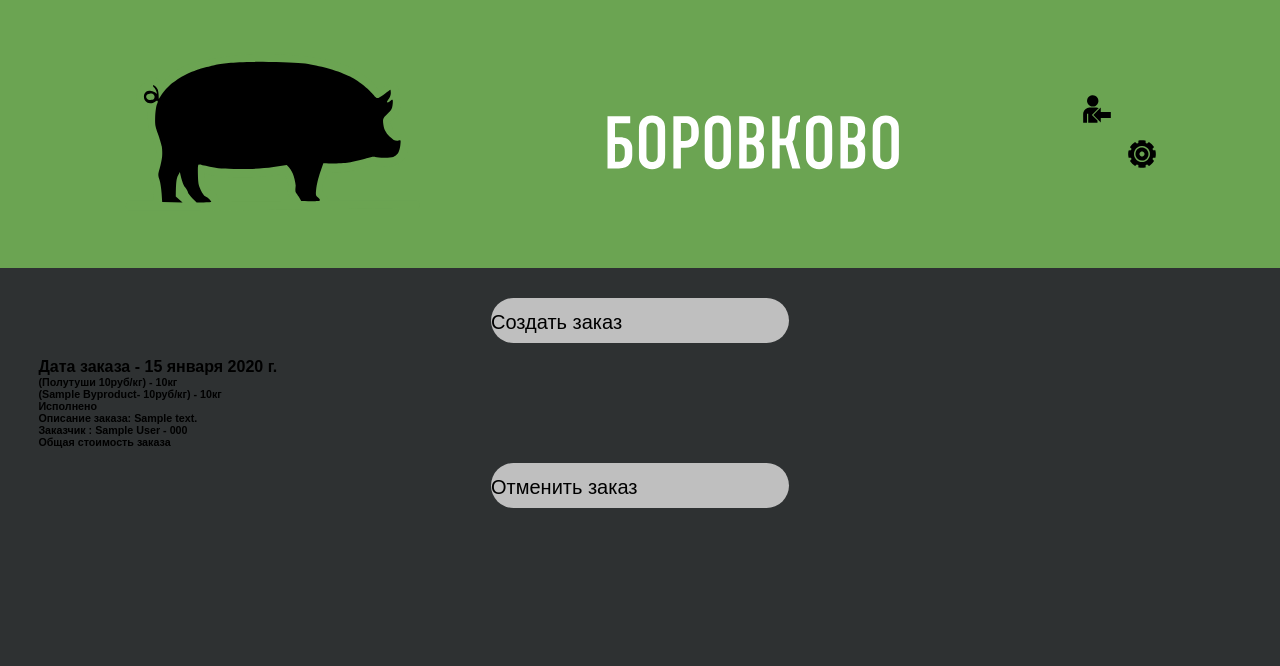
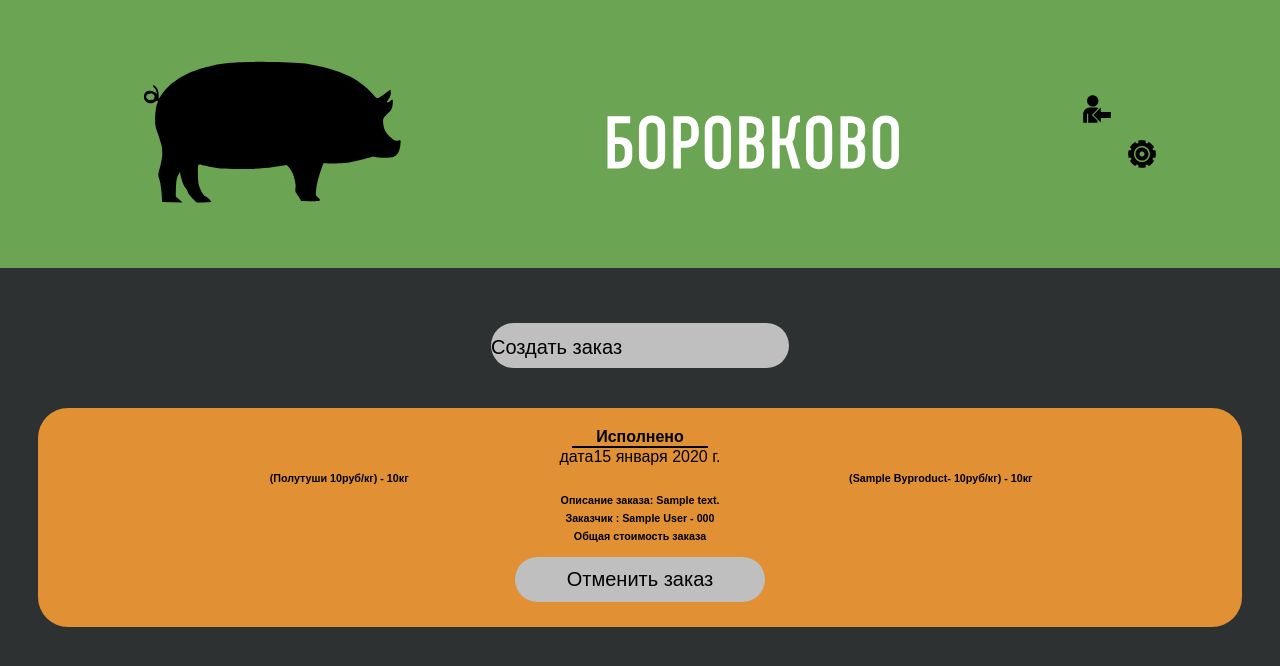
Before and after one commit to MikhailBaranov2023/meat_shop, a Django app: page /list/ in a window 1280 px wide. Shown: the top 666 px of the page. Run offline with Django 5.2, Linux system fonts and the light colour scheme; a user stored in the database is signed in; tables that the repository leaves empty hold one stand-in row (values such as "Sample post").

Commit message:
add contacts.html, change order_list.html, date_list.html

```diff
--- a/order/templates/order/order_list.html
+++ b/order/templates/order/order_list.html
@@ -1,37 +1,46 @@
 {% include 'order/includes/inc_order.html' %}
 {% block content %}
     <div class="container">
-        <div class="col-12 mb-5">
+        <div class="col-12 mb-5 nav">
             {% if user.is_authenticated %}
                 <a class='btn btn-outline-primary' href="{% url 'product:date_list' %}">Cоздать заказ</a>
             {% endif %}
         </div>
         <div class="row text-center ">
             {% for object in object_list %}
-                <div class="col-6">
+                <div class="col-6 info footer-info">
                     <div class="card-title mb-4 shadow-sm">
-                        <h4 class="my-0 font-weight-normal">Дата заказа - {{ object.date.date }} </h4>
+                        {% if object.status == 'accepted' %}
+                            <h4 class="info-title"> Принят в работу</h4>
+                        {% elif object.status == 'completed' %}
+                            <h4 class="info-title">Исполнено</h4>
+                        {% elif object.status == 'cancel' %}
+                            <h4 class="info-title">Заказ отменен</h4>
+                        {% endif %}
+                        <span class="my-0 font-weight-normal info-title-date">дата{{ object.date.date }} </span>
                     </div>
                     <div class="card-body mb-4 box-shadow">
-                        <h6>({{ object.date.half_carcasses }}) - {{ object.half_carcasses_quantity }}кг</h6>
-                        <h6>({{ object.date.by_product }}) - {{ object.by_product_quantity }}кг </h6>
-                        {% if object.status == 'accepted' %}
-                            <h6> Принят в работу</h6>
-                        {% elif object.status == 'completed' %}
-                            <h6>Исполнено</h6>
-                        {% elif object.status == 'cancel' %}
-                            <h6>Заказ отменен</h6>
-                        {% endif %}
-                        <h6>Описание заказа: {{ object.description }}</h6>
-                        <h6 class="text-muted">Заказчик
+                        <div class="info-grid">
+                            <h6>({{ object.date.half_carcasses }}) - {{ object.half_carcasses_quantity }}кг</h6>
+                            <h6>({{ object.date.by_product }}) - {{ object.by_product_quantity }}кг </h6>
+                        </div>
+{#                        {% if object.status == 'accepted' %}#}
+{#                            <h4 class="card-title"> Принят в работу</h4>#}
+{#                        {% elif object.status == 'completed' %}#}
+{#                            <h4 class="card-title">Исполнено</h4>#}
+{#                        {% elif object.status == 'cancel' %}#}
+{#                            <h4 class="card-title">Заказ отменен</h4>#}
+{#                        {% endif %}#}
+                        <h6 class="card-title">Описание заказа: {{ object.description }}</h6>
+                        <h6 class="text-muted card-title">Заказчик
                             : {{ object.user.first_name }} {{ object.user.last_name }}
                             - {{ object.user.phone }}</h6>
                     </div>
                     <div class="card-footer">
-                        <h6>Общая стоимость заказа</h6>
+                        <h6 class="card-title">Общая стоимость заказа</h6>
                     </div>
                     <div class="card-footer">
-                        <a class="p-2 btn btn-outline-primary" href="{% url 'order:order_delete' object.pk %}">Отменить
+                        <a class="p-2 btn btn-info btn-outline-primary" href="{% url 'order:order_delete' object.pk %}">Отменить
                             заказ</a>
                     </div>
                 </div>
--- a/order/urls.py
+++ b/order/urls.py
@@ -1,6 +1,6 @@
 from django.urls import path
 from .apps import OrderConfig
-from .views import OderListView, OrderCreateView, OrderDeleteView, main_page
+from .views import OderListView, OrderCreateView, OrderDeleteView, main_page, contact
 
 app_name = OrderConfig.name
 
@@ -9,4 +9,5 @@ urlpatterns = [
     path('list/', OderListView.as_view(), name='order_list'),
     path('create/<int:pk>/', OrderCreateView.as_view(), name='order_create'),
     path('delete/<int:pk>/', OrderDeleteView.as_view(), name='order_delete'),
+    path('contact/', contact, name='contact'),
 ]
--- a/order/views.py
+++ b/order/views.py
@@ -13,6 +13,12 @@ from django.forms import ValidationError
 class OderListView(ListView):
     model = Order
     template_name = 'order/order_list.html'
+
+    def get_queryset(self):
+        queryset = super().get_queryset()
+        if self.request.user.is_staff:
+            return queryset  # Если есть право доступа, то пользователь видит все рассылки
+        return queryset.filter(user=self.request.user)
 
 
 class OrderCreateView(CreateView):
@@ -41,11 +47,11 @@ class OrderDeleteView(DeleteView):
         elif self.object.user != self.request.user:
             raise Http404
 
-    def form_valid(self, form):
-        cancel_order(self.object.date, self.object.half_carcasses_quantity, self.object.by_product_quantity)
-        return super().form_valid(form)
 
 
 def main_page(request):
+    return render(request, template_name='order/index.html')
 
-    return render(request, template_name='order/index.html')
+
+def contact(request):
+    return render(request, template_name='order/contacts.html')
--- a/product/templates/product/date_list.html
+++ b/product/templates/product/date_list.html
@@ -89,9 +89,9 @@
                             <input class="span-order-admin" type="text" name='by_product_quantity'
                                    placeholder="max {{ object.by_product_quantity }}">
                         </div>
-                        <div class="p-2 btn item item-last">
-                            <input class="span-order-admin" type="text" name='description'
-                                   placeholder="Введите описание">
+                        <div class="">
+                            <input class="item info-text" type="text" name='description'
+                                   placeholder="Заметки к заказу">
                         </div>
                         <button class="btn" name="date" value='{{ object.pk }}'>
                             Заказать
--- a/static/css/style.css
+++ b/static/css/style.css
@@ -208,9 +213,41 @@ a:active {
     padding: 25px 0;
 }
 
-.info h4:first-child {
-    margin-bottom: 20px;
+.info-title {
+    border-bottom: 2px solid black;
+    font-weight: 700;
+    width: 136px;
+    margin: 0 auto;
 }
+
+.info-contacts {
+    width: 84px;
+}
+
+.card-title {
+    margin-bottom: 6px;
+}
+
+.info-grid {
+    display: grid;
+    grid-template-columns: repeat(2, 1fr);
+    margin-bottom: 10px;
+    align-items: center;
+}
+
+.btn-info {
+    margin-top: 15px;
+    width: 250px;
+    padding: 11px 0;
+}
+
+.footer-info {
+    padding: 20px 0 10px;
+}
+
+/*.info h4:first-child {*/
+/*    margin-bottom: 20px;*/
+/*}*/
 
 .menu {
     text-align: center;
```
Also changed, not shown: other parts of static/css/style.css (+37 -2 lines), order/templates/order/contacts.html (added, +45 -0 lines), order/templates/order/index.html (+22 -3 lines), product/templates/product/place_an_order.html (deleted, +0 -46 lines).
